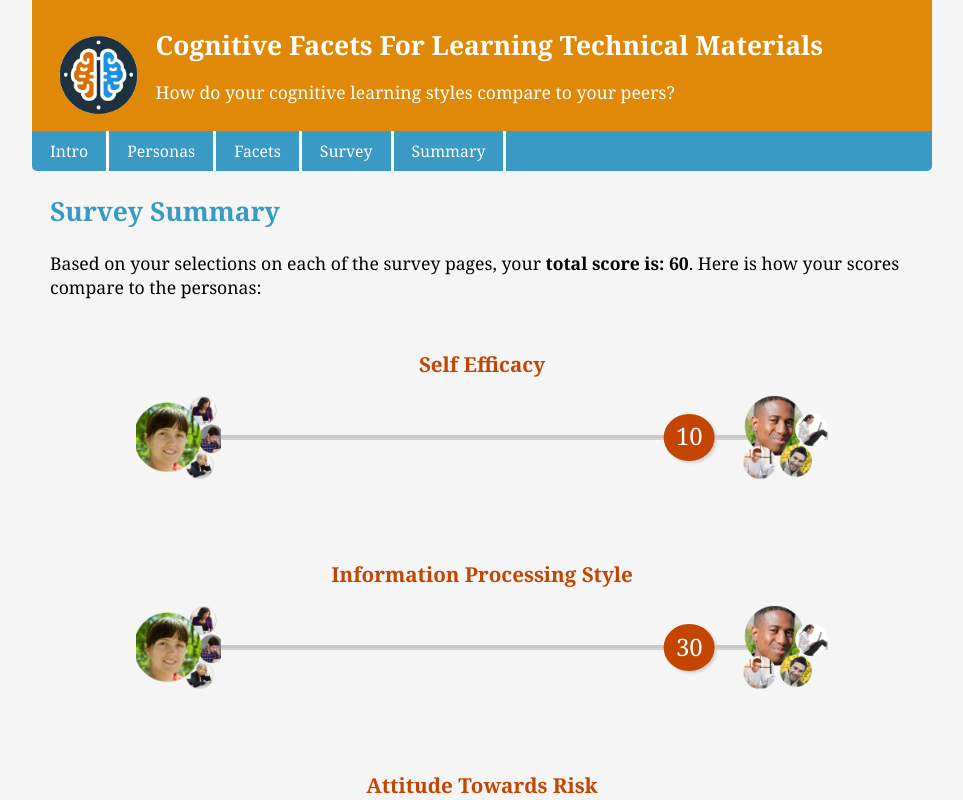
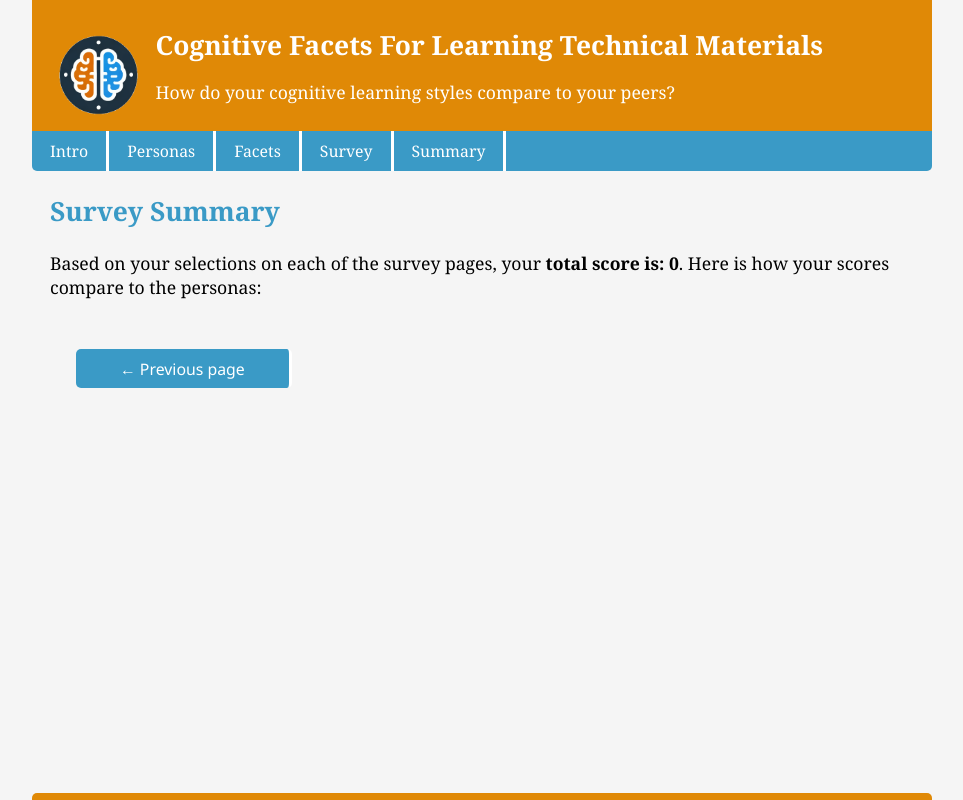
Before and after one commit to PamVanLonden/cognitive-styles, a React (Vite) app in the folder frontend/: page /survey-summary in a window 1280 px wide. Shown: the top 800 px of the page, without its empty margins (158-1121 px from the left). Built offline with nearby package versions, Linux system fonts and the light colour scheme.

Commit message:
Bug fix
If there are no survey responses, no spectra will appear on the summary. Previously, three spectra would show when there were no survey responses

```diff
--- a/frontend/src/modules/quizzes/SurveySummary.jsx
+++ b/frontend/src/modules/quizzes/SurveySummary.jsx
@@ -67,7 +67,7 @@ const pageTotals = Object.entries(pages).reduce((totals, [page, keys]) => {
   // Calculate total for the current page, applying reversal where necessary
   const total = keys.reduce((sum, key) => {
     let value = surveyData[key] || 0; // Default to 0 if no value found
-    if (questionsToReverse.includes(key)) {
+    if (questionsToReverse.includes(key) && value) {
       value = getReversedValue(value); // Reverse the value if it's in the reversal list
     }
     return sum + value;
```
